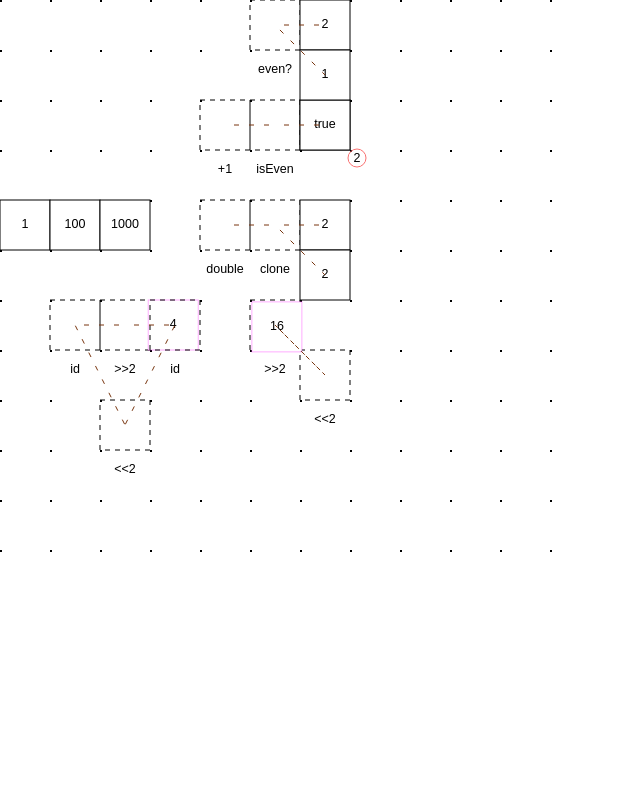
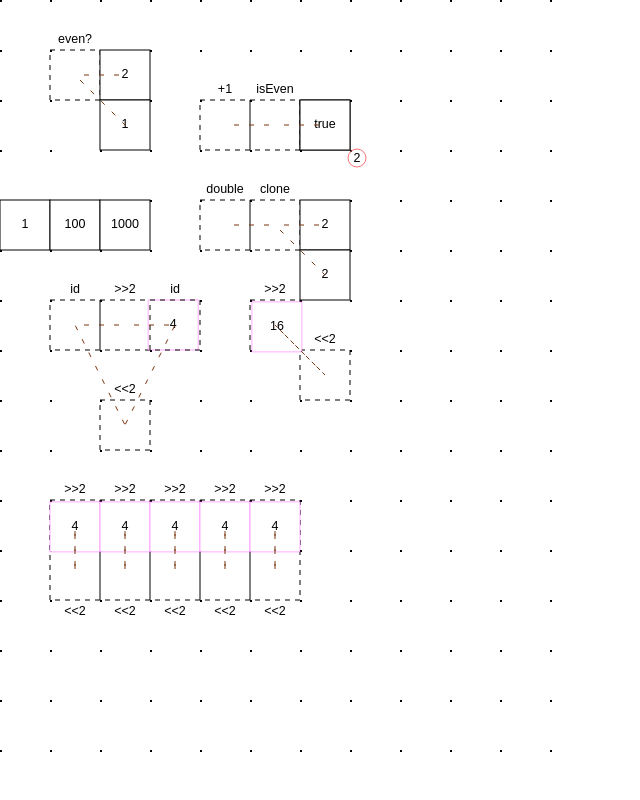
Before and after one commit to hzoo/box.henryzoo.com, a website built with Vite: page index.html in a window 1280 px wide. Shown: the top 800 px of the page, without its empty margins (0-640 px from the left). Built offline with nearby package versions, Linux system fonts and the light colour scheme.

Commit message:
refactor to add multiple boxes or operators at once, change text position if needed

```diff
--- a/index.html
+++ b/index.html
@@ -30,7 +30,7 @@
   </head>
   <body>
     <div id="app">
-      <canvas id="canvas" width="600" height="600"></canvas>
+      <canvas id="canvas" width="600" height="1000"></canvas>
     </div>
     <script type="module" src="/src/main.ts"></script>
   </body>
--- a/src/main.ts
+++ b/src/main.ts
@@ -213,11 +213,14 @@ function draw() {
     if (operatorBox) {
       drawBorder(operatorBox.x, operatorBox.y, GRID_SIZE, true);
 
-      fillText(
-        `${operatorBox.operator}`,
-        operatorBox.x + GRID_SIZE / 2,
-        operatorBox.y + GRID_SIZE + 20
-      );
+      // move y position up or down depending on if there is an operator above it
+      let y = operatorBox.y - 10;
+      let above = getClosestArea(operatorBox.x, operatorBox.y - GRID_SIZE);
+      if (above && above.operatorBox) {
+        y = operatorBox.y + GRID_SIZE + 12;
+      }
+
+      fillText(`${operatorBox.operator}`, operatorBox.x + GRID_SIZE / 2, y);
 
       // @dev draw line out of box moved to animateLine()
     }
@@ -1032,14 +1035,16 @@ function init() {
     y: 200,
     applyOperation: double,
   });
+
+  addBoxToArea({ x: 50, y: 50, value: 2 });
+  addBoxToArea({ x: 50, y: 50, value: 1 });
   addOperatorToArea({
-    x: 250,
-    y: 0,
+    x: 50,
+    y: 50,
     name: "even?",
     applyOperation: (b) => (b % 2 === 0 ? [b] : [undefined, b]),
   });
-  addBoxToArea({ x: 250, y: 0, value: 2 });
-  addBoxToArea({ x: 250, y: 0, value: 1 });
+
   addOperatorToArea({
     x: 250,
     y: 100,
@@ -1101,8 +1106,77 @@ function init() {
     outputOffsets: [{ x: -50, y: -50 }],
   });
 
+  createLineOfBoxes({
+    x: 50,
+    y: 500,
+    count: 5,
+    value: 4,
+  });
+  createLineOfOperators({
+    x: 50,
+    y: 500,
+    name: ">>2",
+    applyOperation: (b) => b >> 2,
+    count: 5,
+    outputOffsets: [{ x: 0, y: 50 }],
+  });
+  createLineOfOperators({
+    x: 50,
+    y: 550,
+    name: "<<2",
+    applyOperation: (b) => b << 2,
+    count: 5,
+    outputOffsets: [{ x: 0, y: -50 }],
+  });
+
   animateBoxLines();
   requestAnimationFrame(draw);
 }
 
+// function to create multiple operators in a line
+// using addOperatorToArea
+function createLineOfOperators({
+  x,
+  y,
+  count,
+  name,
+  applyOperation,
+  outputOffsets,
+}: {
+  x: number;
+  y: number;
+  count: number;
+  name?: string;
+  applyOperation?: (b: any) => any;
+  outputOffsets?: { x: number; y: number }[];
+}) {
+  for (let i = 0; i < count; i++) {
+    addOperatorToArea({
+      x: x + i * GRID_SIZE,
+      y,
+      name,
+      applyOperation,
+      outputOffsets,
+    });
+  }
+}
+
+// function to create multiple boxes in a line
+// using addBoxToArea
+function createLineOfBoxes({
+  x,
+  y,
+  count,
+  value,
+}: {
+  x: number;
+  y: number;
+  count: number;
+  value?: number;
+}) {
+  for (let i = 0; i < count; i++) {
+    addBoxToArea({ x: x + i * GRID_SIZE, y, value });
+  }
+}
+
 init();
```
